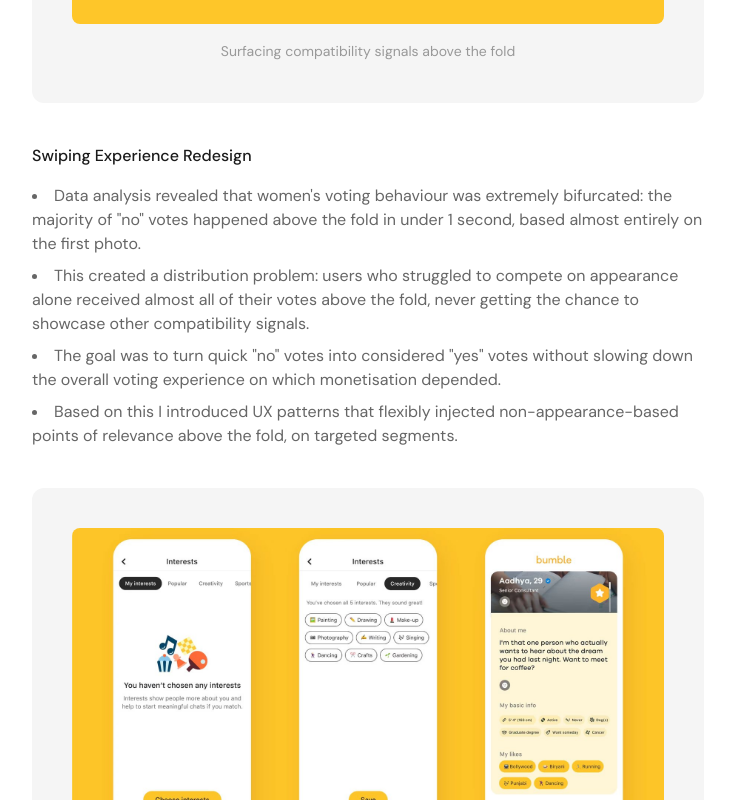
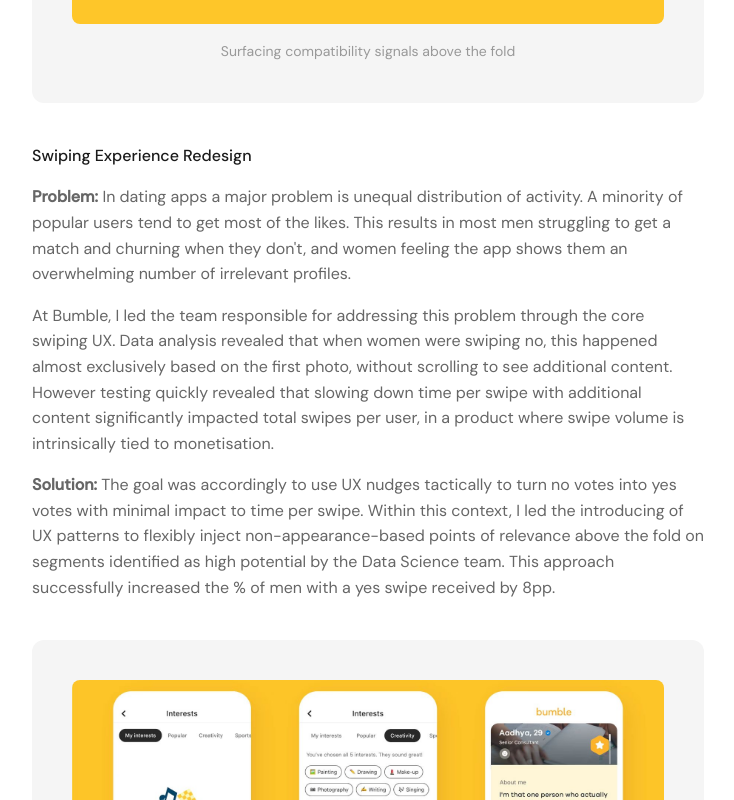
Before and after one commit to muhammadibcode/portfolio, a Next.js app: page /projects/bumble in a window 1280 px wide. Shown: the part 654-1454 px from the top of the page, without its empty margins (272-1006 px from the left). Built offline with nearby package versions, Linux system fonts and the light colour scheme.

Commit message:
Update page.tsx

```diff
--- a/src/app/projects/bumble/page.tsx
+++ b/src/app/projects/bumble/page.tsx
@@ -30,12 +30,15 @@
 
         <section className="case-section">
           <h2>Swiping Experience Redesign</h2>
-          <ul>
-            <li>Data analysis revealed that women's voting behaviour was extremely bifurcated: the majority of "no" votes happened above the fold in under 1 second, based almost entirely on the first photo.</li>
-            <li>This created a distribution problem: users who struggled to compete on appearance alone received almost all of their votes above the fold, never getting the chance to showcase other compatibility signals.</li>
-            <li>The goal was to turn quick "no" votes into considered "yes" votes without slowing down the overall voting experience on which monetisation depended.</li>
-            <li>Based on this I introduced UX patterns that flexibly injected non-appearance-based points of relevance above the fold, on targeted segments.</li>
-          </ul>
+          <p>
+            <strong>Problem:</strong> In dating apps a major problem is unequal distribution of activity. A minority of popular users tend to get most of the likes. This results in most men struggling to get a match and churning when they don't, and women feeling the app shows them an overwhelming number of irrelevant profiles.
+          </p>
+          <p>
+            At Bumble, I led the team responsible for addressing this problem through the core swiping UX. Data analysis revealed that when women were swiping no, this happened almost exclusively based on the first photo, without scrolling to see additional content. However testing quickly revealed that slowing down time per swipe with additional content significantly impacted total swipes per user, in a product where swipe volume is intrinsically tied to monetisation.
+          </p>
+          <p>
+            <strong>Solution:</strong> The goal was accordingly to use UX nudges tactically to turn no votes into yes votes with minimal impact to time per swipe. Within this context, I led the introducing of UX patterns to flexibly inject non-appearance-based points of relevance above the fold on segments identified as high potential by the Data Science team. This approach successfully increased the % of men with a yes swipe received by 8pp.
+          </p>
         </section>
 
         <div className="case-image">
```
